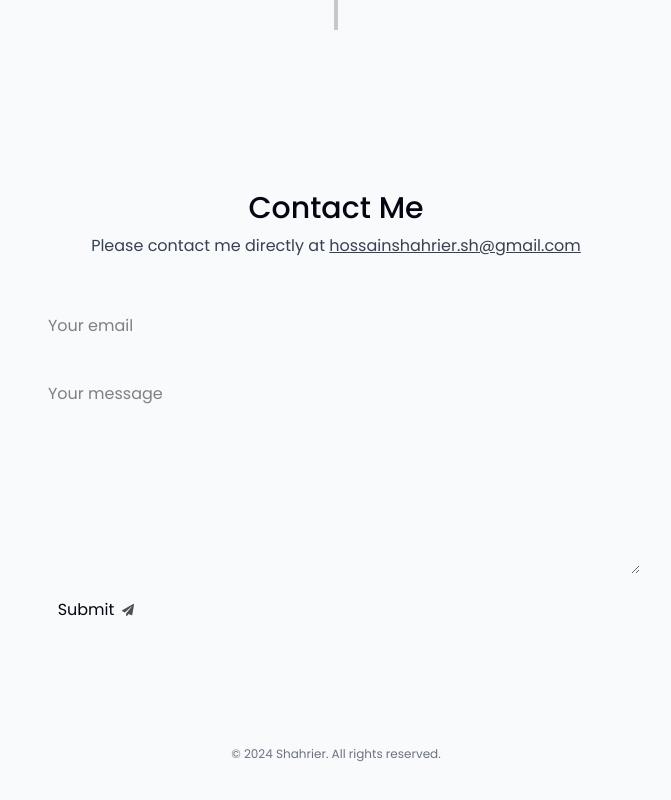
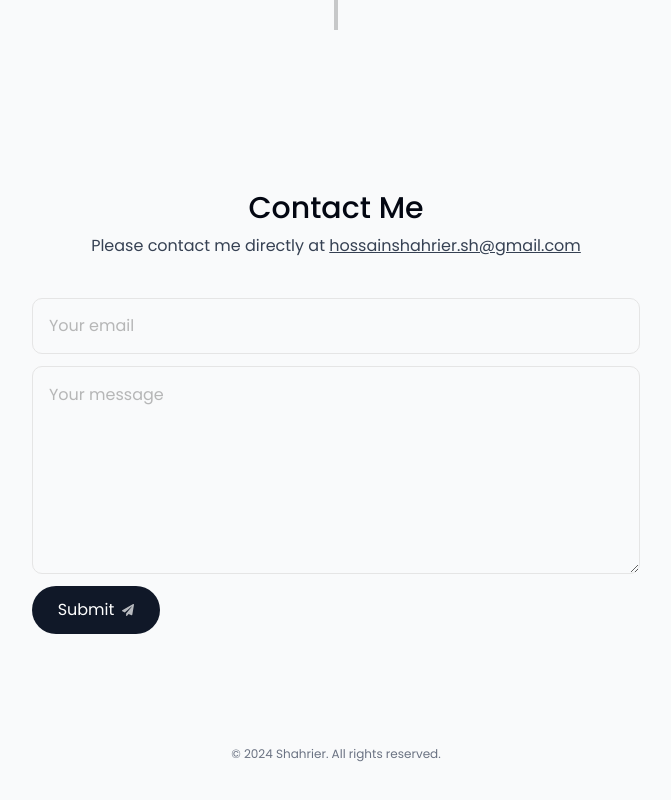
Before and after one commit to ShahrierHossain/shahrier-hossain, a Next.js app: page / in a window 1280 px wide. Shown: the part 3320-4120 px from the top of the page, without its empty margins (304-975 px from the left). Built offline with nearby package versions, Linux system fonts and the light colour scheme.

Commit message:
Some design Issue fixed

```diff
--- a/components/contact.tsx
+++ b/components/contact.tsx
@@ -53,7 +53,7 @@ export default function Contact() {
         }}
       >
         <input
-          className="h-14 px-4 rounded-lg borderBlack dark:bg-white dark:bg-opacity-80 dark:focus:bg-opacity-100 transition-all dark:outline-none"
+          className="h-14 px-4 rounded-lg text-muted-foreground border focus:ring-0 focus:border-gray-500"
           name="senderEmail"
           type="email"
           required
@@ -61,7 +61,7 @@ export default function Contact() {
           placeholder="Your email"
         />
         <textarea
-          className="h-52 my-3 rounded-lg borderBlack p-4 dark:bg-white dark:bg-opacity-80 dark:focus:bg-opacity-100 transition-all dark:outline-none"
+          className="h-52 p-4 my-3 rounded-lg text-muted-foreground border focus:ring-0 focus:border-gray-500"
           name="message"
           placeholder="Your message"
           required
--- a/components/submit-btn.tsx
+++ b/components/submit-btn.tsx
@@ -8,8 +8,8 @@ export default function SubmitBtn() {
   return (
     <button
       type="submit"
+      className="group flex items-center justify-center gap-2 h-[3rem] bg-gray-900 text-white w-[8rem] rounded-full outline-none transition-all focus:scale-110 hover:scale-102 active:scale-105 dark:bg-white dark:text-black dark:bg-opacity-10 disabled:scale-100 disabled:bg-opacity-65"
       disabled={pending}
-      className="group flex items-center justify-center gap-2 h-[3rem] w-[8rem] rounded-full outline-none transition-all focus:scale-110 hover:scale-105 active:scale-105 dark:bg-white dark:bg-opacity-10 disabled:scale-100 disabled:bg-opacity-65"
     >
       {pending ? (
         <div className="h-5 w-5 animate-spin rounded-full border-b-2 border-white"></div>
```
